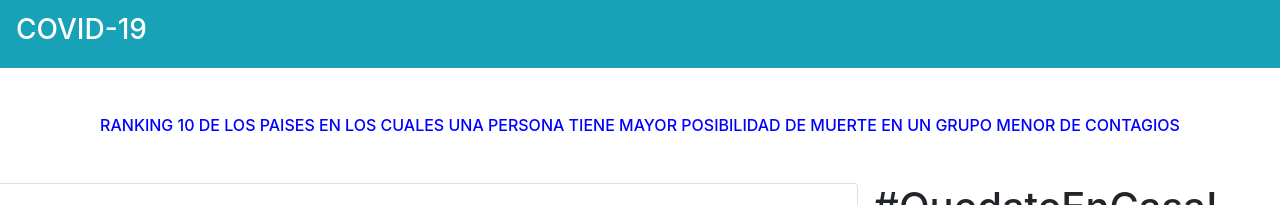
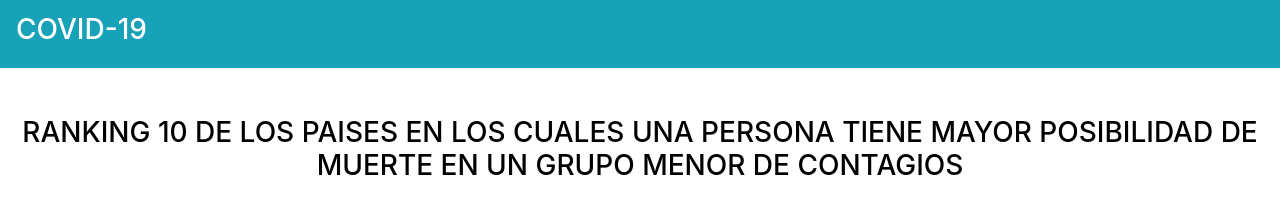
Before and after one commit to MasterJB2127/IS_ExamenP2, a website: page index.html in a window 1280 px wide. Shown: the top 205 px of the page. Drawn offline with nearby package versions, Linux system fonts and the light colour scheme.

Commit message:
Cambios en estilo

```diff
--- a/index.html
+++ b/index.html
@@ -123,10 +123,10 @@ xhtttp.onreadystatechange = function () {
       </nav>
       <br>
       <br>
-    <h6 class="text-center" style="color: blue;">
+    <h3 class="text-center" style="color: black;">
         RANKING 10 DE LOS PAISES EN LOS CUALES UNA PERSONA TIENE MAYOR POSIBILIDAD DE MUERTE EN UN GRUPO MENOR DE
         CONTAGIOS
-    </h6>
+    </h3>
     <div class="container col-12" id="app">
         <div class="row mt-5">
 
```
